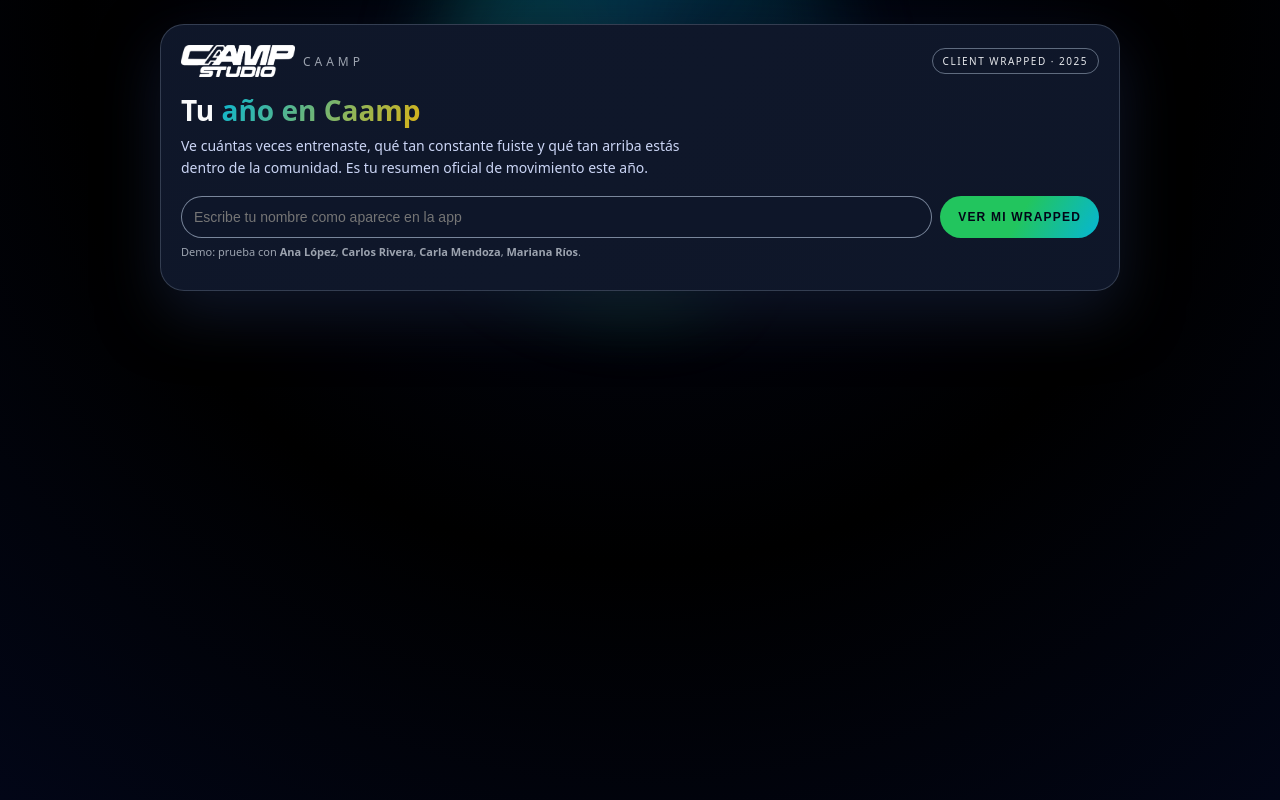
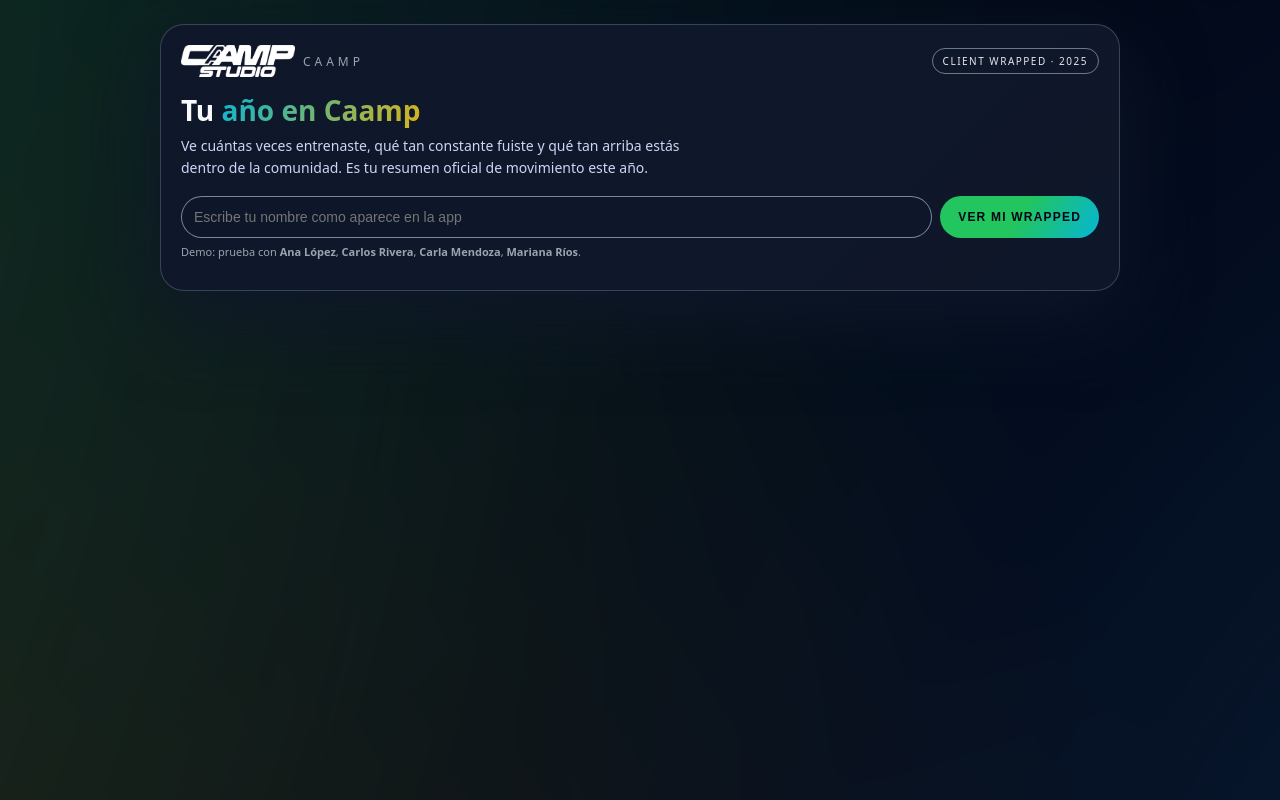
Before and after one commit to luisgon14052-bit/caamp-client-wrapped, a Next.js app: page / in a window 1280 px wide. Built offline with nearby package versions, Linux system fonts and the light colour scheme.

Commit message:
Update index.js

```diff
--- a/pages/index.js
+++ b/pages/index.js
@@ -56,9 +56,11 @@
           margin: 0;
           font-family: system-ui, -apple-system, BlinkMacSystemFont, 'SF Pro Text',
             'Helvetica Neue', Arial, sans-serif;
-          background: radial-gradient(circle at top, #020617 0, #000 55%, #020617 100%);
+          background: #020617;
           color: #f9fafb;
+          -webkit-font-smoothing: antialiased;
         }
+
         @keyframes fadeUp {
           from {
             opacity: 0;
@@ -67,6 +69,17 @@
           to {
             opacity: 1;
             transform: translateY(0);
+          }
+        }
+        @keyframes gradientMove {
+          0% {
+            background-position: 0% 0%;
+          }
+          50% {
+            background-position: 100% 100%;
+          }
+          100% {
+            background-position: 0% 0%;
           }
         }
         @keyframes gradientPulse {
@@ -106,7 +119,7 @@
           }
           50% {
             opacity: 1;
-            transform: scale(1.15);
+            transform: scale(1.12);
           }
           100% {
             opacity: 0.3;
@@ -114,7 +127,6 @@
           }
         }
 
-        /* Ajustes mobile */
         @media (max-width: 640px) {
           h1 {
             font-size: 26px !important;
@@ -123,6 +135,10 @@
       `}</style>
 
       <div style={styles.page}>
+        {/* CAPA DE FONDO ANIMADA */}
+        <div style={styles.animatedBgLayer} />
+        <div style={styles.animatedBgNoise} />
+
         {/* OVERLAY DE LOADING */}
         {loading && (
           <div style={styles.loadingOverlay}>
@@ -138,14 +154,12 @@
               </p>
               <div style={styles.loadingDots}>
                 <span style={{ ...styles.loadingDot, animationDelay: '0s' }} />
-                <span style={{ ...styles.loadingDot, animationDelay: '0.18s' }} />
-                <span style={{ ...styles.loadingDot, animationDelay: '0.36s' }} />
+                <span style={{ ...styles.loadingDot, animationDelay: '0.16s' }} />
+                <span style={{ ...styles.loadingDot, animationDelay: '0.32s' }} />
               </div>
             </div>
           </div>
         )}
-
-        <div style={styles.gradientAccent} />
 
         <div style={styles.container}>
           {/* HERO / INPUT */}
@@ -335,28 +349,37 @@
     minHeight: '100vh',
     display: 'flex',
     justifyContent: 'center',
-    padding: '24px 12px'
+    padding: '24px 12px',
+    position: 'relative',
+    overflow: 'hidden'
   },
   container: {
     width: '100%',
     maxWidth: 960,
     animation: 'fadeUp 480ms ease-out',
     position: 'relative',
-    zIndex: 1
+    zIndex: 2
   },
-  gradientAccent: {
+
+  // Fondo animado
+  animatedBgLayer: {
     position: 'fixed',
-    top: -120,
-    left: '50%',
-    transform: 'translateX(-50%)',
-    width: 420,
-    height: 420,
-    borderRadius: 999,
+    inset: 0,
     background:
-      'conic-gradient(from 160deg, rgba(34,197,94,0.55), rgba(8,145,178,0.6), transparent)',
-    filter: 'blur(40px)',
-    opacity: 0.55,
+      'linear-gradient(130deg,#020617,#020617,#020617)',
     zIndex: 0
+  },
+  animatedBgNoise: {
+    position: 'fixed',
+    inset: '-40%',
+    backgroundImage:
+      'radial-gradient(circle at 0% 0%, rgba(34,197,94,0.45) 0, transparent 55%), radial-gradient(circle at 100% 100%, rgba(56,189,248,0.4) 0, transparent 55%), radial-gradient(circle at 0% 100%, rgba(234,179,8,0.32) 0, transparent 55%)',
+    backgroundSize: '140% 140%',
+    animation: 'gradientMove 28s ease-in-out infinite',
+    opacity: 0.6,
+    filter: 'blur(28px)',
+    zIndex: 0,
+    pointerEvents: 'none'
   },
 
   // HERO
@@ -365,8 +388,8 @@
       'linear-gradient(135deg, rgba(15,23,42,0.98), rgba(15,23,42,1), rgba(15,23,42,0.96))',
     borderRadius: 24,
     padding: 20,
-    border: '1px solid rgba(148,163,184,0.28)',
-    boxShadow: '0 24px 60px rgba(15,23,42,0.9)',
+    border: '1px solid rgba(148,163,184,0.32)',
+    boxShadow: '0 28px 80px rgba(15,23,42,0.95)',
     color: '#e5e7eb'
   },
   heroTopRow: {
@@ -394,7 +417,7 @@
   pill: {
     padding: '5px 10px',
     borderRadius: 999,
-    border: '1px solid rgba(148,163,184,0.6)',
+    border: '1px solid rgba(148,163,184,0.7)',
     fontSize: 10,
     textTransform: 'uppercase',
     letterSpacing: 1.5,
@@ -472,8 +495,8 @@
       'linear-gradient(135deg, rgba(15,23,42,0.98), rgba(15,23,42,1))',
     borderRadius: 24,
     padding: 18,
-    border: '1px solid rgba(148,163,184,0.4)',
-    boxShadow: '0 24px 60px rgba(15,23,42,0.95)',
+    border: '1px solid rgba(148,163,184,0.45)',
+    boxShadow: '0 28px 80px rgba(15,23,42,0.98)',
     marginTop: 10,
     display: 'flex',
     flexDirection: 'column',
@@ -523,8 +546,8 @@
     borderRadius: 18,
     padding: 12,
     background:
-      'radial-gradient(circle at top left, rgba(34,197,94,0.22), rgba(15,23,42,1))',
-    border: '1px solid rgba(34,197,94,0.65)',
+      'radial-gradient(circle at top left, rgba(34,197,94,0.26), rgba(15,23,42,1))',
+    border: '1px solid rgba(34,197,94,0.75)',
     color: '#f9fafb',
     animation: 'cardFloat 7s ease-in-out infinite'
   },
@@ -555,7 +578,7 @@
     borderRadius: 18,
     padding: 14,
     background: 'rgba(15,23,42,0.98)',
-    border: '1px solid rgba(148,163,184,0.5)',
+    border: '1px solid rgba(148,163,184,0.55)',
     boxShadow: '0 18px 40px rgba(15,23,42,0.9)'
   },
   cardTag: {
@@ -591,7 +614,7 @@
     borderRadius: 999,
     background: 'rgba(15,23,42,1)',
     overflow: 'hidden',
-    border: '1px solid rgba(51,65,85,0.8)'
+    border: '1px solid rgba(51,65,85,0.85)'
   },
   progressBar: {
     height: '100%',
@@ -630,7 +653,7 @@
   chipOutline: {
     padding: '5px 9px',
     borderRadius: 999,
-    border: '1px solid rgba(148,163,184,0.7)',
+    border: '1px solid rgba(148,163,184,0.8)',
     fontSize: 11,
     color: '#e5e7eb'
   },
@@ -639,7 +662,7 @@
     borderRadius: 18,
     padding: 14,
     background: 'rgba(15,23,42,0.96)',
-    border: '1px solid rgba(148,163,184,0.45)'
+    border: '1px solid rgba(148,163,184,0.5)'
   },
   statsRow: {
     display: 'flex',
@@ -680,7 +703,7 @@
     borderRadius: 18,
     padding: 14,
     background: 'rgba(15,23,42,0.98)',
-    border: '1px solid rgba(148,163,184,0.45)',
+    border: '1px solid rgba(148,163,184,0.5)',
     marginTop: 4
   },
   footerTitle: {
@@ -710,8 +733,8 @@
   shareButton: {
     padding: '9px 14px',
     borderRadius: 999,
-    border: '1px solid rgba(34,197,94,0.8)',
-    background: 'rgba(22,163,74,0.12)',
+    border: '1px solid rgba(34,197,94,0.9)',
+    background: 'rgba(22,163,74,0.16)',
     color: '#bbf7d0',
     fontSize: 11,
     textTransform: 'uppercase',
@@ -721,7 +744,7 @@
   backButton: {
     padding: '9px 14px',
     borderRadius: 999,
-    border: '1px solid rgba(148,163,184,0.8)',
+    border: '1px solid rgba(148,163,184,0.9)',
     background: 'transparent',
     color: '#e5e7eb',
     fontSize: 11,
@@ -735,8 +758,8 @@
     position: 'fixed',
     inset: 0,
     zIndex: 50,
-    background: 'rgba(2,6,23,0.92)',
-    backdropFilter: 'blur(14px)',
+    background: 'rgba(2,6,23,0.94)',
+    backdropFilter: 'blur(16px)',
     display: 'flex',
     alignItems: 'center',
     justifyContent: 'center'
@@ -747,10 +770,10 @@
     width: '90%',
     maxWidth: 320,
     background:
-      'radial-gradient(circle at top, rgba(34,197,94,0.25), rgba(15,23,42,1))',
-    border: '1px solid rgba(34,197,94,0.7)',
+      'radial-gradient(circle at top, rgba(34,197,94,0.3), rgba(15,23,42,1))',
+    border: '1px solid rgba(34,197,94,0.8)',
     textAlign: 'center',
-    boxShadow: '0 22px 50px rgba(0,0,0,0.9)'
+    boxShadow: '0 26px 60px rgba(0,0,0,0.95)'
   },
   loadingRingWrap: {
     display: 'flex',
@@ -764,7 +787,7 @@
     border: '3px solid rgba(15,23,42,1)',
     borderTopColor: '#22c55e',
     borderRightColor: '#06b6d4',
-    animation: 'spinRing 1.2s linear infinite',
+    animation: 'spinRing 1.1s linear infinite',
     display: 'flex',
     alignItems: 'center',
     justifyContent: 'center',
@@ -777,7 +800,7 @@
     borderRadius: '50%',
     backgroundImage:
       'linear-gradient(135deg, #22c55e, #06b6d4, #eab308)',
-    opacity: 0.9
+    opacity: 0.92
   },
   loadingTitle: {
     margin: 0,
```
